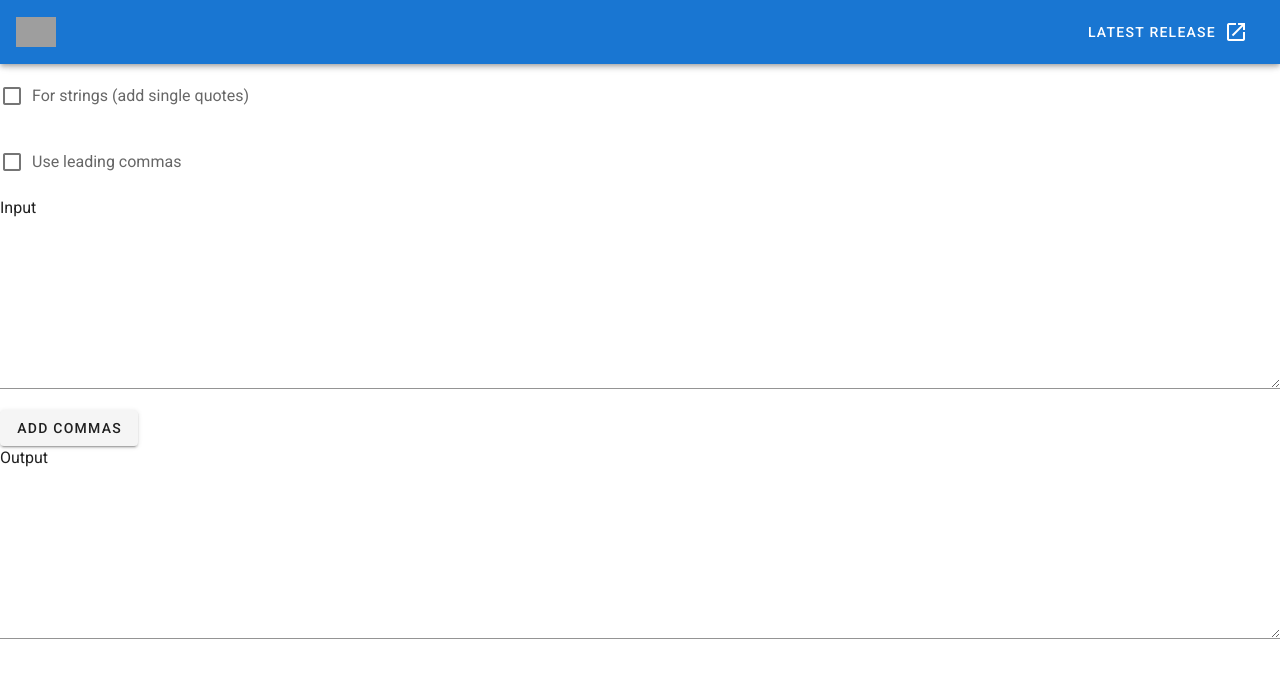
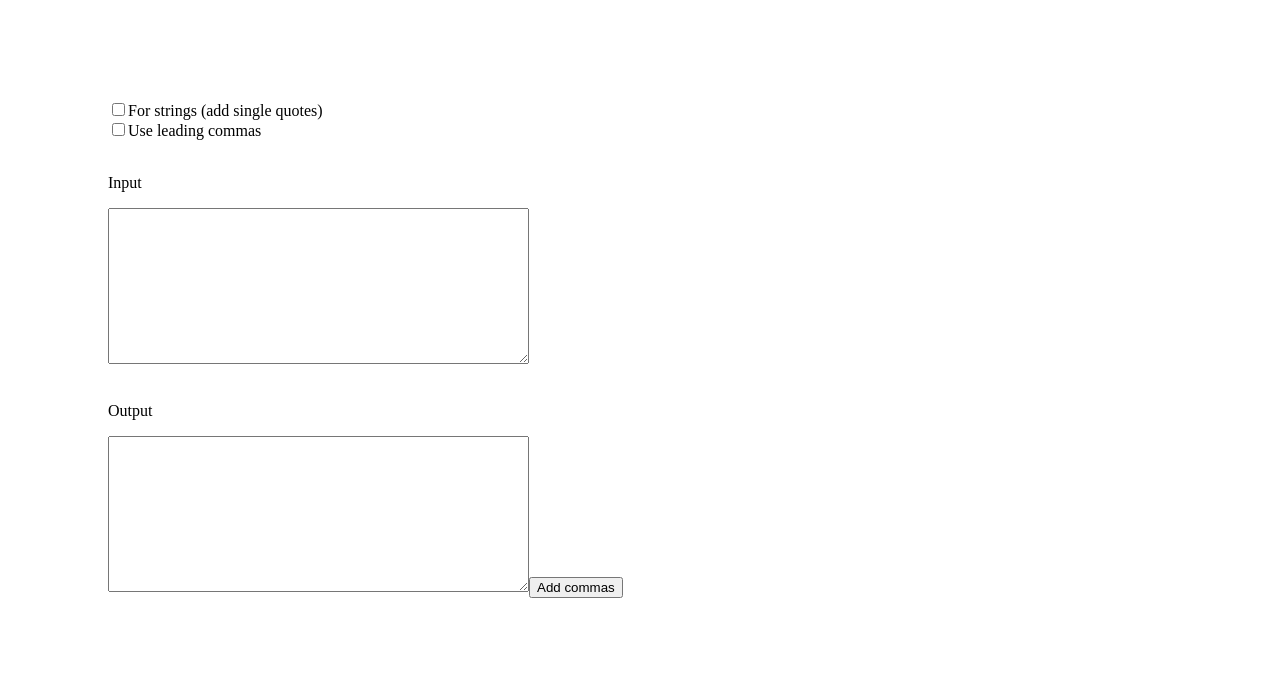
Before and after one commit to jszafran/sqlcommatize-app, a Vue app: page / in a window 1280 px wide. Shown: the top 678 px of the page. Built offline with nearby package versions, Linux system fonts and the light colour scheme; grey boxes are pictures that could not be loaded.

Commit message:
Remove Vuetify + minor refactor.

```diff
--- a/package.json
+++ b/package.json
@@ -22,7 +22,6 @@
     "eslint-plugin-vue": "^8.0.3",
     "sass": "~1.32.0",
     "sass-loader": "^10.0.0",
-    "vue-cli-plugin-vuetify": "~2.5.5",
     "vue-template-compiler": "^2.6.14",
     "vuetify-loader": "^1.7.0"
   }
--- a/src/App.vue
+++ b/src/App.vue
@@ -1,39 +1,5 @@
 <template>
-  <v-app>
-    <v-app-bar
-      app
-      color="primary"
-      dark
-    >
-      <div class="d-flex align-center">
-        <v-img
-          alt="Vuetify Logo"
-          class="shrink mr-2"
-          contain
-          src="https://cdn.vuetifyjs.com/images/logos/vuetify-logo-dark.png"
-          transition="scale-transition"
-          width="40"
-        />
-
-
-      </div>
-
-      <v-spacer></v-spacer>
-
-      <v-btn
-        href="https://github.com/vuetifyjs/vuetify/releases/latest"
-        target="_blank"
-        text
-      >
-        <span class="mr-2">Latest Release</span>
-        <v-icon>mdi-open-in-new</v-icon>
-      </v-btn>
-    </v-app-bar>
-
-    <v-main>
-      <SQLCommatizer></SQLCommatizer>
-    </v-main>
-  </v-app>
+  <SQLCommatizer></SQLCommatizer>
 </template>
 
 <script>
--- a/src/components/SQLCommatizer.vue
+++ b/src/components/SQLCommatizer.vue
@@ -1,13 +1,19 @@
 <template>
-  <div>
-    <v-checkbox label="For strings (add single quotes)" v-model="processStrings"></v-checkbox>
-    <v-checkbox label="Use leading commas" v-model="useLeadingCommas"></v-checkbox>
+  <div class="main">
+    <form @submit.prevent="addCommas">
+      <input type="checkbox" id="process-strings" name="process-strings" v-model="processStrings">
+      <label for="process-strings">For strings (add single quotes)</label><br>
+      <input type="checkbox" id="leading-commas" name="leading-commas" v-model="useLeadingCommas">
+      <label for="leading-commas">Use leading commas</label><br>
+      <br>
+      <p>Input</p>
+      <textarea rows="10" cols="50" v-model="input"></textarea>
+      <br><br>
+      <p>Output</p>
+      <textarea rows="10" cols="50" v-model="output"></textarea>
+      <button>Add commas</button>
+    </form>
 
-    <p>Input</p>
-    <v-textarea v-model="input"></v-textarea>
-    <v-btn @click="addCommas">Add commas</v-btn>
-    <p>Output</p>
-    <v-textarea :value="output"></v-textarea>
   </div>
 </template>
 
@@ -40,13 +46,19 @@ export default {
         this.output = records[0]
       }
 
-      records = records.slice(0, 1).concat(records.slice(1).map(x => `,${x}`))
-      this.output = records.join("\n")
+      this.output = records
+          .slice(0, 1)
+          .concat(records.slice(1).map(x => `,${x}`))
+          .join("\n")
     },
   }
 }
 </script>
 
 <style scoped>
+.main {
+  margin-top: 100px;
+  margin-left: 100px;
 
+}
 </style>
--- a/src/main.js
+++ b/src/main.js
@@ -1,10 +1,8 @@
 import Vue from 'vue'
 import App from './App.vue'
-import vuetify from './plugins/vuetify'
 
 Vue.config.productionTip = false
 
 new Vue({
-  vuetify,
   render: h => h(App)
 }).$mount('#app')
--- a/src/plugins/vuetify.js
+++ /dev/null
@@ -1,7 +0,0 @@
-import Vue from 'vue';
-import Vuetify from 'vuetify/lib/framework';
-
-Vue.use(Vuetify);
-
-export default new Vuetify({
-});
```
Also changed, not shown: 1 other file (tests, documents, lock files or other folders).
